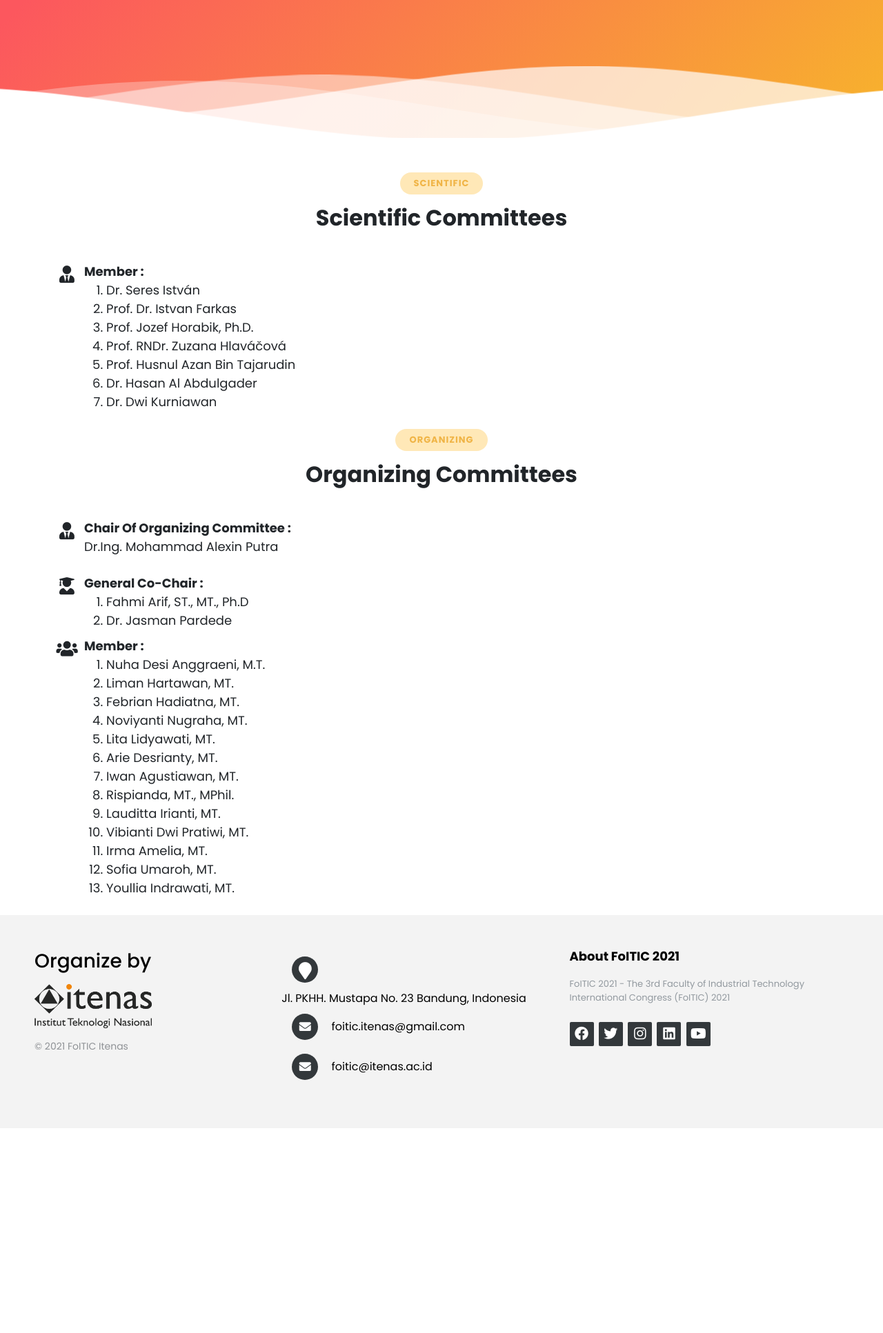
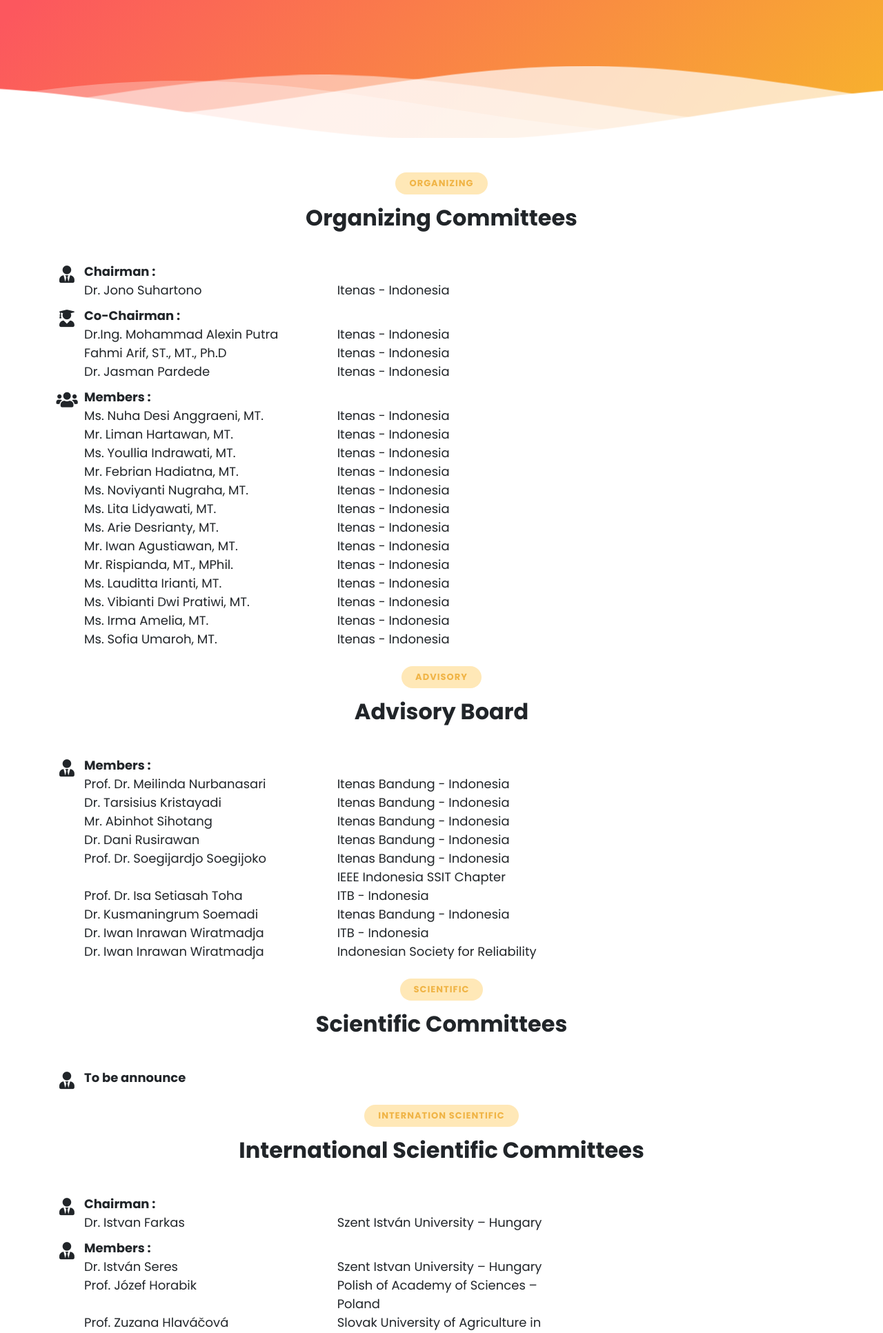
Before and after one commit to mmuqiitf/foitic, a PHP site: page /commitees.html in a window 1280 px wide. Shown: the part 573-2506 px from the top of the page at 69% size. Before the commit the page ends 2139 px from the top, so only its background shows below. Run offline with PHP 8.4, Linux system fonts and the light colour scheme; some libraries are stand-ins or nearby versions; some web fonts are replaced.

Commit message:
edit-commitees-registration

```diff
--- a/assets/css/style.css
+++ b/assets/css/style.css
@@ -473,16 +473,28 @@
   }
 }
 /*Shrinking for mobile*/
+
+.waves-container {
+  margin-bottom: 50px;
+}
+.commitees-name p {
+  margin-bottom: 0px;
+}
+.commitees-from p {
+  margin-bottom: 0px;
+}
+.commitees-from ul li {
+  list-style-type: none;
+}
 @media (max-width: 768px) {
   .waves {
     height: 40px;
     min-height: 40px;
   }
-}
-.waves-container {
-  margin-bottom: 50px;
-}
-
+  .commitees-from p {
+    margin-bottom: 10px;
+  }
+}
 .team {
   width: 100%;
   min-height: 100%;
--- a/commitees.html
+++ b/commitees.html
@@ -157,6 +157,247 @@
 
     <div id="committees">
       <div class="section-title">
+        <h3>Organizing</h3>
+        <h2>Organizing Committees</h2>
+      </div>
+      <div class="container">
+        <ul class="fa-ul">
+          <li class="custom-list">
+            <span class="fa-li"><i class="fas fa-user-tie"></i></span>
+            <strong>Chairman :</strong>
+            <div class="row">
+              <div class="col-md-4 commitees-name">
+                <p>Dr. Jono Suhartono</p>
+              </div>
+              <div class="col-md-4 commitees-from">
+                <p>Itenas - Indonesia</p>
+              </div>
+            </div>
+          </li>
+          <li class="custom-list">
+            <span class="fa-li"><i class="fas fa-user-graduate"></i></span
+            ><strong>Co-Chairman :</strong>
+            <div class="row">
+              <div class="col-md-4 commitees-name">
+                <p>Dr.Ing. Mohammad Alexin Putra</p>
+              </div>
+              <div class="col-md-4 commitees-from">
+                <p>Itenas - Indonesia</p>
+              </div>
+            </div>
+            <div class="row">
+              <div class="col-md-4 commitees-name">
+                <p>Fahmi Arif, ST., MT., Ph.D</p>
+              </div>
+              <div class="col-md-4 commitees-from">
+                <p>Itenas - Indonesia</p>
+              </div>
+            </div>
+            <div class="row">
+              <div class="col-md-4 commitees-name">
+                <p>Dr. Jasman Pardede</p>
+              </div>
+              <div class="col-md-4 commitees-from">
+                <p>Itenas - Indonesia</p>
+              </div>
+            </div>
+          </li>
+          <li class="custom-list">
+            <span class="fa-li"><i class="fas fa-users"></i></span
+            ><strong>Members :</strong>
+            <div class="row">
+              <div class="col-md-4 commitees-name">
+                <p>Ms. Nuha Desi Anggraeni, MT.</p>
+              </div>
+              <div class="col-md-4 commitees-from">
+                <p>Itenas - Indonesia</p>
+              </div>
+            </div>
+            <div class="row">
+              <div class="col-md-4 commitees-name">
+                <p>Mr. Liman Hartawan, MT.</p>
+              </div>
+              <div class="col-md-4 commitees-from">
+                <p>Itenas - Indonesia</p>
+              </div>
+            </div>
+            <div class="row">
+              <div class="col-md-4 commitees-name">
+                <p>Ms. Youllia Indrawati, MT.</p>
+              </div>
+              <div class="col-md-4 commitees-from">
+                <p>Itenas - Indonesia</p>
+              </div>
+            </div>
+            <div class="row">
+              <div class="col-md-4 commitees-name">
+                <p>Mr. Febrian Hadiatna, MT.</p>
+              </div>
+              <div class="col-md-4 commitees-from">
+                <p>Itenas - Indonesia</p>
+              </div>
+            </div>
+            <div class="row">
+              <div class="col-md-4 commitees-name">
+                <p>Ms. Noviyanti Nugraha, MT.</p>
+              </div>
+              <div class="col-md-4 commitees-from">
+                <p>Itenas - Indonesia</p>
+              </div>
+            </div>
+            <div class="row">
+              <div class="col-md-4 commitees-name">
+                <p>Ms. Lita Lidyawati, MT.</p>
+              </div>
+              <div class="col-md-4 commitees-from">
+                <p>Itenas - Indonesia</p>
+              </div>
+            </div>
+            <div class="row">
+              <div class="col-md-4 commitees-name">
+                <p>Ms. Arie Desrianty, MT.</p>
+              </div>
+              <div class="col-md-4 commitees-from">
+                <p>Itenas - Indonesia</p>
+              </div>
+            </div>
+            <div class="row">
+              <div class="col-md-4 commitees-name">
+                <p>Mr. Iwan Agustiawan, MT.</p>
+              </div>
+              <div class="col-md-4 commitees-from">
+                <p>Itenas - Indonesia</p>
+              </div>
+            </div>
+            <div class="row">
+              <div class="col-md-4 commitees-name">
+                <p>Mr. Rispianda, MT., MPhil.</p>
+              </div>
+              <div class="col-md-4 commitees-from">
+                <p>Itenas - Indonesia</p>
+              </div>
+            </div>
+            <div class="row">
+              <div class="col-md-4 commitees-name">
+                <p>Ms. Lauditta Irianti, MT.</p>
+              </div>
+              <div class="col-md-4 commitees-from">
+                <p>Itenas - Indonesia</p>
+              </div>
+            </div>
+            <div class="row">
+              <div class="col-md-4 commitees-name">
+                <p>Ms. Vibianti Dwi Pratiwi, MT.</p>
+              </div>
+              <div class="col-md-4 commitees-from">
+                <p>Itenas - Indonesia</p>
+              </div>
+            </div>
+            <div class="row">
+              <div class="col-md-4 commitees-name">
+                <p>Ms. Irma Amelia, MT.</p>
+              </div>
+              <div class="col-md-4 commitees-from">
+                <p>Itenas - Indonesia</p>
+              </div>
+            </div>
+            <div class="row">
+              <div class="col-md-4 commitees-name">
+                <p>Ms. Sofia Umaroh, MT.</p>
+              </div>
+              <div class="col-md-4 commitees-from">
+                <p>Itenas - Indonesia</p>
+              </div>
+            </div>
+          </li>
+        </ul>
+      </div>
+      <div class="section-title">
+        <h3>Advisory</h3>
+        <h2>Advisory Board</h2>
+      </div>
+      <div class="container">
+        <ul class="fa-ul">
+          <li class="custom-list">
+            <span class="fa-li"><i class="fas fa-user-tie"></i></span
+            ><strong>Members :</strong>
+            <div class="row">
+              <div class="col-md-4 commitees-name">
+                <p>Prof. Dr. Meilinda Nurbanasari</p>
+              </div>
+              <div class="col-md-4 commitees-from">
+                <p>Itenas Bandung - Indonesia</p>
+              </div>
+            </div>
+            <div class="row">
+              <div class="col-md-4 commitees-name">
+                <p>Dr. Tarsisius Kristayadi</p>
+              </div>
+              <div class="col-md-4 commitees-from">
+                <p>Itenas Bandung - Indonesia</p>
+              </div>
+            </div>
+            <div class="row">
+              <div class="col-md-4 commitees-name">
+                <p>Mr. Abinhot Sihotang</p>
+              </div>
+              <div class="col-md-4 commitees-from">
+                <p>Itenas Bandung - Indonesia</p>
+              </div>
+            </div>
+            <div class="row">
+              <div class="col-md-4 commitees-name">
+                <p>Dr. Dani Rusirawan</p>
+              </div>
+              <div class="col-md-4 commitees-from">
+                <p>Itenas Bandung - Indonesia</p>
+              </div>
+            </div>
+            <div class="row">
+              <div class="col-md-4 commitees-name">
+                <p>Prof. Dr. Soegijardjo Soegijoko</p>
+              </div>
+              <div class="col-md-4 commitees-from">
+                <p>Itenas Bandung - Indonesia</p>
+                <p>IEEE Indonesia SSIT Chapter</p>
+              </div>
+            </div>
+            <div class="row">
+              <div class="col-md-4 commitees-name">
+                <p>Prof. Dr. Isa Setiasah Toha</p>
+              </div>
+              <div class="col-md-4 commitees-from">
+                <p>ITB - Indonesia</p>
+              </div>
+            </div>
+            <div class="row">
+              <div class="col-md-4 commitees-name">
+                <p>Dr. Kusmaningrum Soemadi</p>
+              </div>
+              <div class="col-md-4 commitees-from">
+                <p>Itenas Bandung - Indonesia</p>
+              </div>
+            </div>
+            <div class="row">
+              <div class="col-md-4 commitees-name">
+                <p>Dr. Iwan Inrawan Wiratmadja</p>
+              </div>
+              <div class="col-md-4 commitees-from">
+                <p>ITB - Indonesia</p>
+              </div>
+            </div>
+            <div class="row">
+              <div class="col-md-4 commitees-name">
+                <p>Dr. Iwan Inrawan Wiratmadja</p>
+              </div>
+              <div class="col-md-4 commitees-from">
+                <p>Indonesian Society for Reliability</p>
+              </div>
+            </div>
+          </li>
+        </ul>
+      </div>
+      <div class="section-title">
         <h3>Scientific</h3>
         <h2>Scientific Committees</h2>
       </div>
@@ -164,8 +405,82 @@
         <ul class="fa-ul">
           <li class="custom-list">
             <span class="fa-li"><i class="fas fa-user-tie"></i></span
-            ><strong>Member :</strong>
-            <ol>
+            ><strong>To be announce</strong>
+          </li>
+        </ul>
+      </div>
+      <div class="section-title">
+        <h3>Internation Scientific</h3>
+        <h2>International Scientific Committees</h2>
+      </div>
+      <div class="container">
+        <ul class="fa-ul">
+          <li class="custom-list">
+            <span class="fa-li"><i class="fas fa-user-tie"></i></span>
+            <strong>Chairman :</strong>
+            <div class="row">
+              <div class="col-md-4 commitees-name">
+                <p>Dr. Istvan Farkas</p>
+              </div>
+              <div class="col-md-4 commitees-from">
+                <p>Szent István University – Hungary</p>
+              </div>
+            </div>
+          </li>
+          <li class="custom-list">
+            <span class="fa-li"><i class="fas fa-user-tie"></i></span
+            ><strong>Members : </strong>
+            <div class="row">
+              <div class="col-md-4 commitees-name">
+                <p>Dr. István Seres</p>
+              </div>
+              <div class="col-md-4 commitees-from">
+                <p>Szent Istvan University – Hungary</p>
+              </div>
+            </div>
+            <div class="row">
+              <div class="col-md-4 commitees-name">
+                <p>Prof. Józef Horabik</p>
+              </div>
+              <div class="col-md-4 commitees-from">
+                <p>Polish of Academy of Sciences – Poland</p>
+              </div>
+            </div>
+            <div class="row">
+              <div class="col-md-4 commitees-name">
+                <p>Prof. Zuzana Hlaváčová</p>
+              </div>
+              <div class="col-md-4 commitees-from">
+                <p>
+                  Slovak University of Agriculture in Nitra – Slovak Republic
+                </p>
+              </div>
+            </div>
+            <div class="row">
+              <div class="col-md-4 commitees-name">
+                <p>Dr. Husnul Azan Bin Tajarudin</p>
+              </div>
+              <div class="col-md-4 commitees-from">
+                <p>Universiti Sains Malaysia</p>
+              </div>
+            </div>
+            <div class="row">
+              <div class="col-md-4 commitees-name">
+                <p>Dr. Hasan Al Abdulgader</p>
+              </div>
+              <div class="col-md-4 commitees-from">
+                <p>Saudi Aramco</p>
+              </div>
+            </div>
+            <div class="row">
+              <div class="col-md-4 commitees-name">
+                <p>Dr. Dwi Kurniawan</p>
+              </div>
+              <div class="col-md-4 commitees-from">
+                <p>Institut Teknologi Nasional Bandung</p>
+              </div>
+            </div>
+            <!-- <ol>
               <li>Dr. Seres István</li>
               <li>Prof. Dr. Istvan Farkas</li>
               <li>Prof. Jozef Horabik, Ph.D.</li>
@@ -173,47 +488,7 @@
               <li>Prof. Husnul Azan Bin Tajarudin</li>
               <li>Dr. Hasan Al Abdulgader</li>
               <li>Dr. Dwi Kurniawan</li>
-            </ol>
-          </li>
-        </ul>
-      </div>
-      <div class="section-title">
-        <h3>Organizing</h3>
-        <h2>Organizing Committees</h2>
-      </div>
-      <div class="container">
-        <ul class="fa-ul">
-          <li class="custom-list">
-            <span class="fa-li"><i class="fas fa-user-tie"></i></span>
-            <strong>Chair Of Organizing Committee :</strong>
-            <p>Dr.Ing. Mohammad Alexin Putra</p>
-          </li>
-          <li class="custom-list">
-            <span class="fa-li"><i class="fas fa-user-graduate"></i></span
-            ><strong>General Co-Chair :</strong>
-            <ol>
-              <li>Fahmi Arif, ST., MT., Ph.D</li>
-              <li>Dr. Jasman Pardede</li>
-            </ol>
-          </li>
-          <li class="custom-list">
-            <span class="fa-li"><i class="fas fa-users"></i></span
-            ><strong>Member :</strong>
-            <ol>
-              <li>Nuha Desi Anggraeni, M.T.</li>
-              <li>Liman Hartawan, MT.</li>
-              <li>Febrian Hadiatna, MT.</li>
-              <li>Noviyanti Nugraha, MT.</li>
-              <li>Lita Lidyawati, MT.</li>
-              <li>Arie Desrianty, MT.</li>
-              <li>Iwan Agustiawan, MT.</li>
-              <li>Rispianda, MT., MPhil.</li>
-              <li>Lauditta Irianti, MT.</li>
-              <li>Vibianti Dwi Pratiwi, MT.</li>
-              <li>Irma Amelia, MT.</li>
-              <li>Sofia Umaroh, MT.</li>
-              <li>Youllia Indrawati, MT.</li>
-            </ol>
+            </ol> -->
           </li>
         </ul>
       </div>
```
Also changed, not shown: registration.html (+35 -5 lines), 1 other file.
